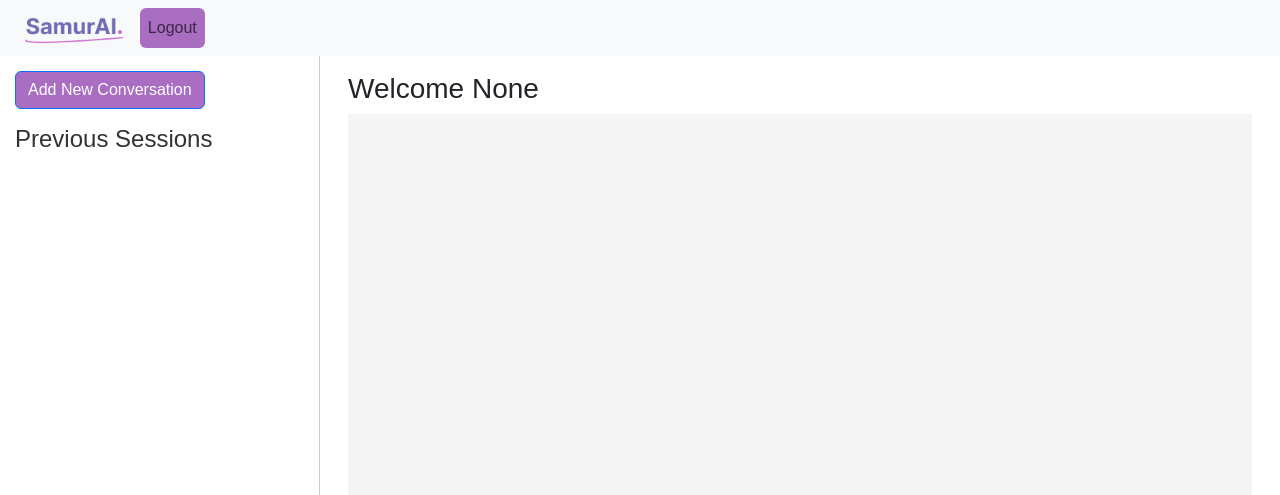
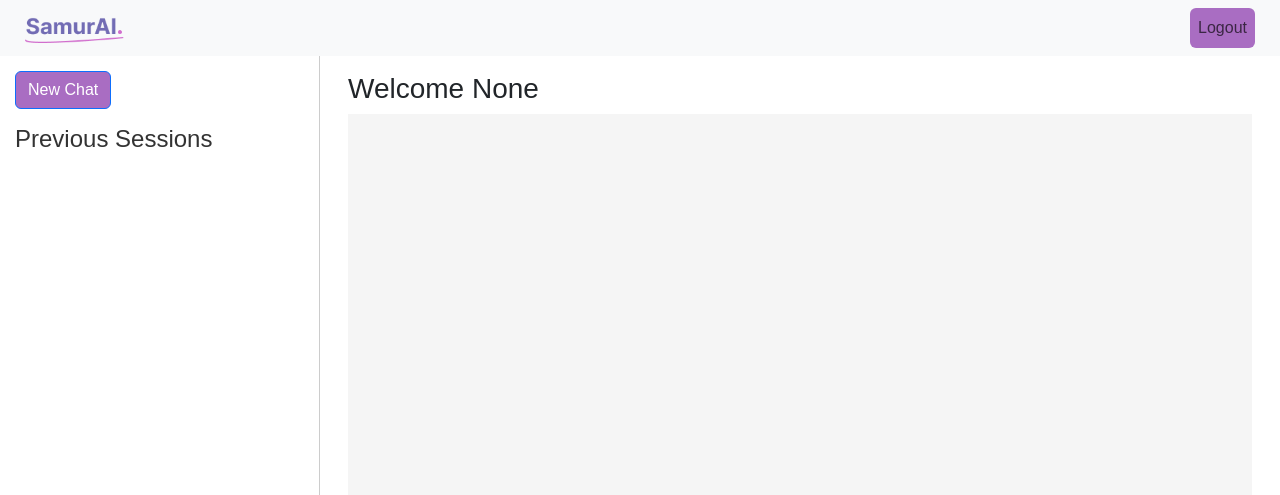
Before and after one commit to olliecoombe66/specchio, a Flask app: page /chat in a window 1280 px wide. Shown: the top 495 px of the page. Run offline with Flask 3, Linux system fonts and the light colour scheme; data comes from the database, SQL or seed files in the repository; both versions use the stored data as it was after the commit; data that the repository does not hold is empty; some libraries are stand-ins or nearby versions.

Commit message:
update logout button

```diff
--- a/templates/index.html
+++ b/templates/index.html
@@ -127,20 +127,21 @@
 </head>
 <body>
   <nav class="navbar navbar-expand-lg navbar-light bg-light">
-<a class="navbar-brand" href="#">
-  <img src="{{ url_for('static', filename='/assets/img/Logo.png') }}" width=80% height="30" style="margin-left: 25px;" class="d-inline-block align-top" alt="Logo">
-</a>
-<div class="collapse navbar-collapse">
-  <div class="navbar-nav ml-auto">
-     <a class="nav-item nav-link btn btn" href="{{ url_for('logout') }}">Logout</a>
-  </div>
-</div>
+    <a class="navbar-brand" href="#">
+        <img src="{{ url_for('static', filename='/assets/img/Logo.png') }}" width=80% height="30" style="margin-left: 25px;" class="d-inline-block align-top" alt="Logo">
+    </a>
+    <div class="collapse navbar-collapse justify-content-end">
+        <div class="navbar-nav">
+            <a class="nav-item nav-link btn btn" style="margin-right: 25px; href="{{ url_for('logout') }}">Logout</a>
+        </div>
+    </div>
 </nav>
+
 <div class="container-fluid">
 <div class="row">
 
   <div class="col-md-3" id="sessionsPanel">
-    <button id="newConversationBtn" class="btn btn-primary mb-3">Add New Conversation</button>
+    <button id="newConversationBtn" class="btn btn-primary mb-3">New Chat</button>
 
     <h4>Previous Sessions</h4>
     <div id="sessionsList">
```
Also changed, not shown: database.db.
